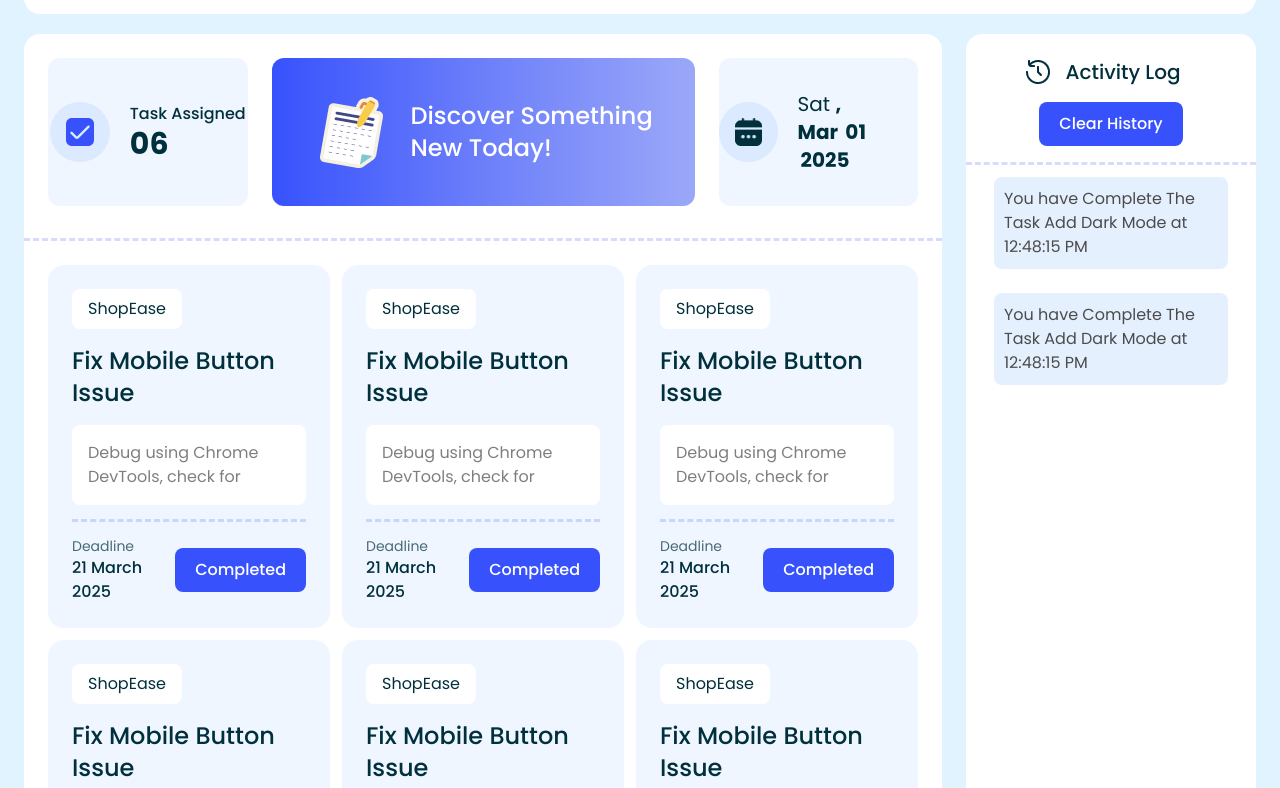
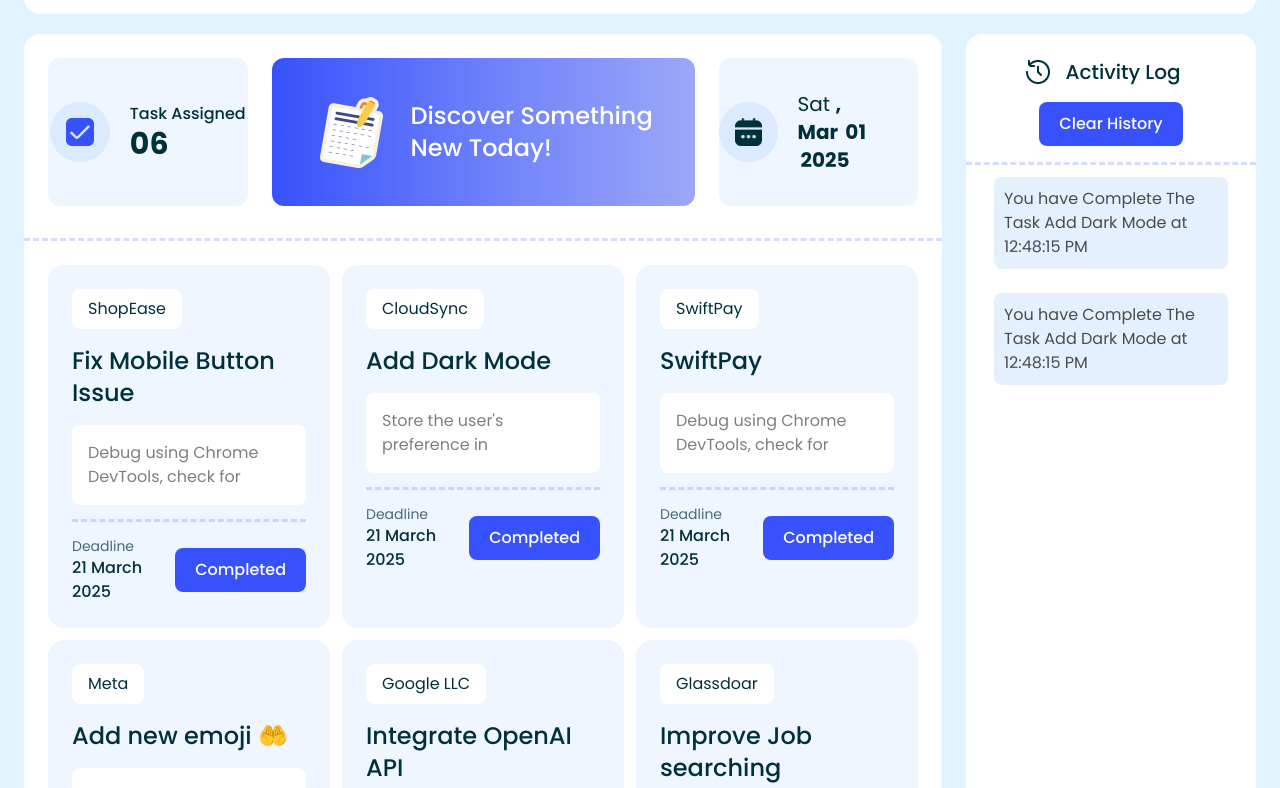
Before and after one commit to wdNaimur/DevBoard-Assignment-ph5, a plain HTML site: page index.html in a window 1280 px wide. Shown: the part 122-910 px from the top of the page. Drawn offline with nearby package versions, Linux system fonts and the light colour scheme.

Commit message:
all task text fix

```diff
--- a/index.html
+++ b/index.html
@@ -142,12 +142,41 @@
               </button>
             </div>
           </div>
+          <!-- task 2  -->
           <div class="p-6 rounded-2xl bg-blue-50">
             <div
               class="flex flex-col items-start border-b-[3px] border-b-[#3752FD33] border-dashed"
             >
-              <span class="px-4 py-2 bg-white rounded-lg mb-4">ShopEase</span>
-              <h2 class="text-2xl font-medium mb-4">Fix Mobile Button Issue</h2>
+              <span class="px-4 py-2 bg-white rounded-lg mb-4">CloudSync</span>
+              <h2 class="text-2xl font-medium mb-4">Add Dark Mode</h2>
+              <div
+                class="text-ellipsis text-base p-4 bg-white rounded-lg mb-3.5"
+              >
+                <p class="h-12 overflow-hidden opacity-50 text-black">
+                  Store the user's preference in localStorage, update CSS
+                  variables dynamically, and apply a smooth transition effect.
+                </p>
+              </div>
+            </div>
+            <div class="mt-3.5 flex items-center justify-between">
+              <div>
+                <p class="text-sm opacity-70">Deadline</p>
+                <span class="text-base font-medium">21 March 2025</span>
+              </div>
+              <button
+                class="complete-btn text-base font-medium text-white border-none hover:border-none bg-[#3752FD] hover:bg-[#666dff] px-5 py-2.5 transition-all active:scale-95 rounded-lg"
+              >
+                Completed
+              </button>
+            </div>
+          </div>
+          <!-- task 3  -->
+          <div class="p-6 rounded-2xl bg-blue-50">
+            <div
+              class="flex flex-col items-start border-b-[3px] border-b-[#3752FD33] border-dashed"
+            >
+              <span class="px-4 py-2 bg-white rounded-lg mb-4">SwiftPay</span>
+              <h2 class="text-2xl font-medium mb-4">SwiftPay</h2>
               <div
                 class="text-ellipsis text-base p-4 bg-white rounded-lg mb-3.5"
               >
@@ -170,12 +199,13 @@
               </button>
             </div>
           </div>
+          <!-- task 4  -->
           <div class="p-6 rounded-2xl bg-blue-50">
             <div
               class="flex flex-col items-start border-b-[3px] border-b-[#3752FD33] border-dashed"
             >
-              <span class="px-4 py-2 bg-white rounded-lg mb-4">ShopEase</span>
-              <h2 class="text-2xl font-medium mb-4">Fix Mobile Button Issue</h2>
+              <span class="px-4 py-2 bg-white rounded-lg mb-4">Meta</span>
+              <h2 class="text-2xl font-medium mb-4">Add new emoji 🤲</h2>
               <div
                 class="text-ellipsis text-base p-4 bg-white rounded-lg mb-3.5"
               >
@@ -198,12 +228,13 @@
               </button>
             </div>
           </div>
+          <!-- task 5  -->
           <div class="p-6 rounded-2xl bg-blue-50">
             <div
               class="flex flex-col items-start border-b-[3px] border-b-[#3752FD33] border-dashed"
             >
-              <span class="px-4 py-2 bg-white rounded-lg mb-4">ShopEase</span>
-              <h2 class="text-2xl font-medium mb-4">Fix Mobile Button Issue</h2>
+              <span class="px-4 py-2 bg-white rounded-lg mb-4">Google LLC</span>
+              <h2 class="text-2xl font-medium mb-4">Integrate OpenAI API</h2>
               <div
                 class="text-ellipsis text-base p-4 bg-white rounded-lg mb-3.5"
               >
@@ -226,40 +257,13 @@
               </button>
             </div>
           </div>
+          <!-- task 6  -->
           <div class="p-6 rounded-2xl bg-blue-50">
             <div
               class="flex flex-col items-start border-b-[3px] border-b-[#3752FD33] border-dashed"
             >
-              <span class="px-4 py-2 bg-white rounded-lg mb-4">ShopEase</span>
-              <h2 class="text-2xl font-medium mb-4">Fix Mobile Button Issue</h2>
-              <div
-                class="text-ellipsis text-base p-4 bg-white rounded-lg mb-3.5"
-              >
-                <p class="h-12 overflow-hidden opacity-50 text-black">
-                  Debug using Chrome DevTools, check for overlapping elements,
-                  and ensure onClick works properly and ensure onClick works
-                  properly
-                </p>
-              </div>
-            </div>
-            <div class="mt-3.5 flex items-center justify-between">
-              <div>
-                <p class="text-sm opacity-70">Deadline</p>
-                <span class="text-base font-medium">21 March 2025</span>
-              </div>
-              <button
-                class="complete-btn text-base font-medium text-white border-none hover:border-none bg-[#3752FD] hover:bg-[#666dff] px-5 py-2.5 transition-all active:scale-95 rounded-lg"
-              >
-                Completed
-              </button>
-            </div>
-          </div>
-          <div class="p-6 rounded-2xl bg-blue-50">
-            <div
-              class="flex flex-col items-start border-b-[3px] border-b-[#3752FD33] border-dashed"
-            >
-              <span class="px-4 py-2 bg-white rounded-lg mb-4">ShopEase</span>
-              <h2 class="text-2xl font-medium mb-4">Fix Mobile Button Issue</h2>
+              <span class="px-4 py-2 bg-white rounded-lg mb-4">Glassdoar</span>
+              <h2 class="text-2xl font-medium mb-4">Improve Job searching</h2>
               <div
                 class="text-ellipsis text-base p-4 bg-white rounded-lg mb-3.5"
               >
--- a/scripts/script.js
+++ b/scripts/script.js
@@ -5,6 +5,7 @@ function getRandomLightColor() {
   let l = 90;
   return `hsl(${h}, ${s}%, ${l}%)`;
 }
+
 document.getElementById("theme-btn").addEventListener("click", function () {
   document.body.style.backgroundColor = getRandomLightColor();
 });
@@ -25,6 +26,7 @@ document.getElementById(
           <span>${year}</span>
         </span>`;
 // end today date
+
 // start Clear History
 document
   .getElementById("clear-history-btn")
@@ -34,8 +36,9 @@ document
     activityLog.innerHTML = "";
   });
 // end Clear History
+
 // start complete button part
-// start task left function
+// start task Number function
 function taskLeft() {
   let taskLeft = parseInt(
     document.getElementById("task-left-number").innerText
@@ -48,6 +51,7 @@ function taskDone() {
   );
   document.getElementById("task-done-number").innerText = taskLeft + 1;
 }
+// end  task Number function
 
 // main button
 document.querySelectorAll(".complete-btn").forEach((button) => {
```
